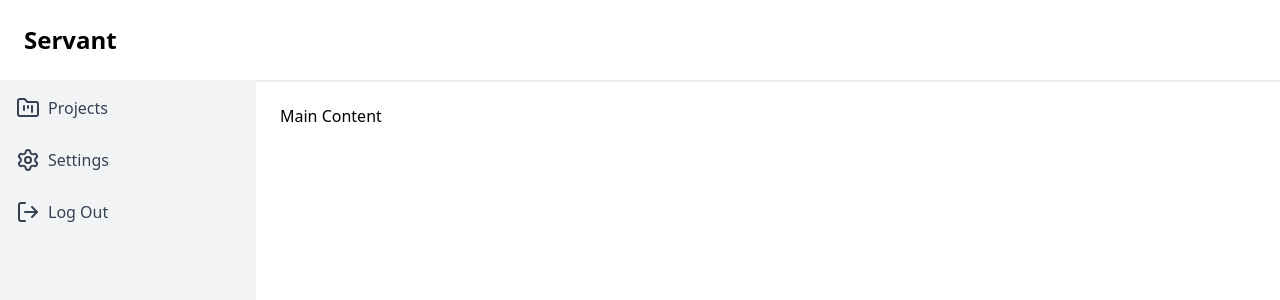
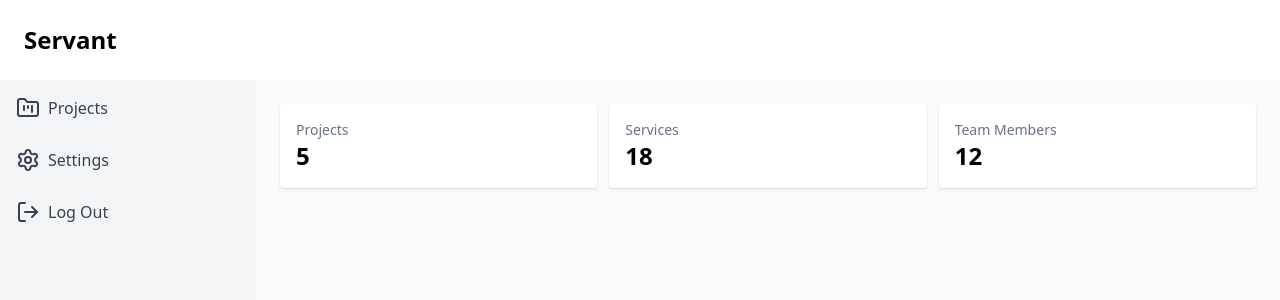
Before and after one commit to Yoni190/servant, a React app in the folder frontend/: page /home in a window 1280 px wide. Shown: the top 300 px of the page. Built offline with nearby package versions, Linux system fonts and the light colour scheme; the HTML template or start-up script is replaced by a standard one.

Commit message:
Show stat cards in home

```diff
--- a/frontend/package.json
+++ b/frontend/package.json
@@ -10,6 +10,9 @@
     "preview": "vite preview"
   },
   "dependencies": {
+    "@nivo/bar": "^0.99.0",
+    "@nivo/line": "^0.99.0",
+    "@nivo/pie": "^0.99.0",
     "@tailwindcss/vite": "^4.1.18",
     "lucide-react": "^0.562.0",
     "react": "^18.2.0",
--- /dev/null
+++ b/frontend/src/components/StatCard.jsx
@@ -0,0 +1,12 @@
+import React from 'react'
+
+const StatCard = ({ title, value }) => {
+  return (
+    <div className='bg-white p-4 rounded shadow'>
+      <p className='text-sm text-gray-500'>{title}</p>
+      <p className='text-2xl font-bold'>{value}</p>
+    </div>
+  )
+}
+
+export default StatCard
--- a/frontend/src/pages/Home.jsx
+++ b/frontend/src/pages/Home.jsx
@@ -1,6 +1,7 @@
 import React from 'react'
 import Header from '../components/Header.jsx'
 import Sidebar from '../components/Sidebar.jsx'
+import StatCard from '../components/StatCard.jsx'
 
 const Home = () => {
   return (
@@ -8,7 +9,18 @@ const Home = () => {
       <Header />
       <div className="flex">
         <Sidebar />
-        <main className="flex-1 p-6">Main Content</main>
+        <main className="flex-1 p-6 bg-gray-50">
+
+          {/* Stat Cards */}
+          <div className="grid grid-cols-3 gap-3">
+            <StatCard title="Projects" value="5" />
+            <StatCard title="Services" value="18" />
+            <StatCard title="Team Members" value="12" />
+          </div>
+
+          {/* Charts */}
+
+        </main>
       </div>
     </div>
   )
```
Also changed, not shown: 1 other file (tests, documents, lock files or other folders).
